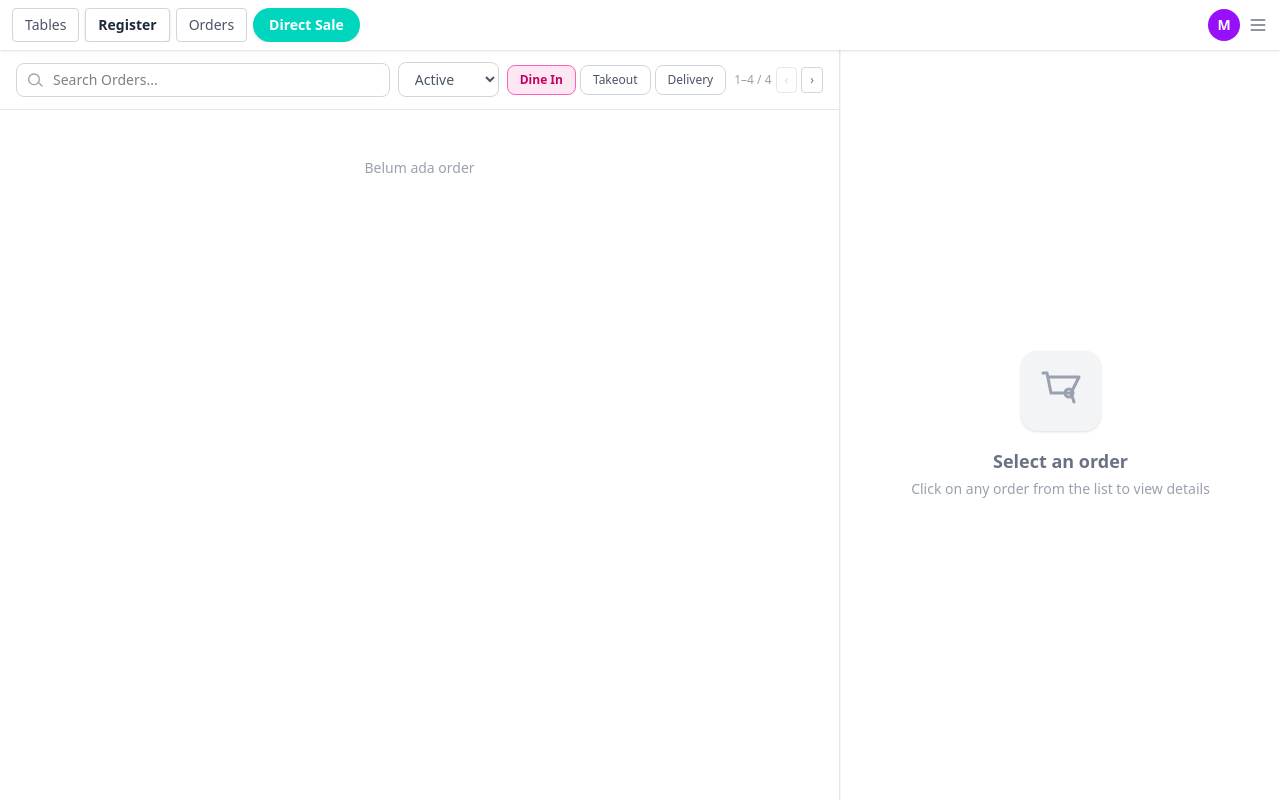
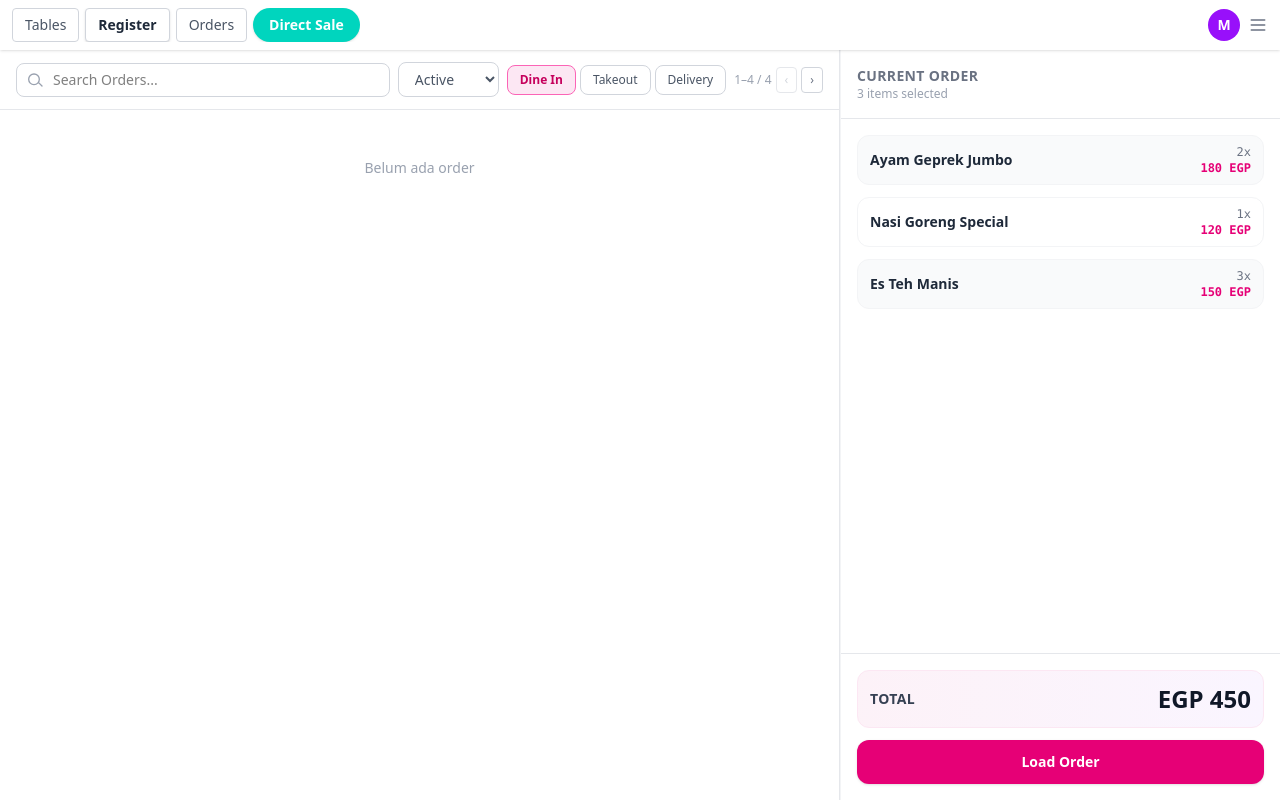
Before and after one commit to lifanwar/django-warung22-pos, a Django app: page /point-off-sales/orders/ in a window 1280 px wide. Run offline with Django 5.2, Linux system fonts and the light colour scheme; data that the repository does not hold is empty; style sheets or scripts are compiled from the project's sources; some libraries are stand-ins or nearby versions.

Commit message:
Add template for handling detail view

```diff
--- a/apps/point_off_sale/templates/point_off_sale/order_list.html
+++ b/apps/point_off_sale/templates/point_off_sale/order_list.html
@@ -93,7 +93,7 @@
   </div>
   <!-- Left Panel End -->
 
-  <!-- ===================== RIGHT PANEL: Empty State ===================== -->
+  {% comment %} <!-- ===================== RIGHT PANEL: Empty State ===================== -->
   <div class="flex flex-col bg-white overflow-hidden border-l border-gray-100">
       <div class="flex flex-col items-center justify-center flex-1 space-y-4 p-8 text-gray-400">
         <div class="w-20 h-20 bg-gray-100 rounded-2xl flex items-center justify-center shadow-sm">
@@ -108,7 +108,8 @@
         </div>
       </div>
     </div>
-    <!-- Right Panel End -->
+    <!-- Right Panel End --> {% endcomment %}
+     {% include "point_off_sale/snippets/order_list/right-panel.html" %}
 
   </div>
 
--- /dev/null
+++ b/apps/point_off_sale/templates/point_off_sale/snippets/order_list/right-panel.html
@@ -0,0 +1,59 @@
+<!-- ===================== RIGHT PANEL: Order Items (Dummy 3 Items) ===================== -->
+<div class="flex flex-col bg-white overflow-hidden border-l border-gray-100">
+  <!-- Header -->
+  <div class="p-4 border-b border-gray-200">
+    <h2 class="text-sm font-semibold text-gray-500 uppercase tracking-wide">Current Order</h2>
+    <p class="text-xs text-gray-400">3 items selected</p>
+  </div>
+
+  <!-- Order Items Grid (3 Dummy Items) -->
+  <div class="flex-1 overflow-y-auto p-4 space-y-3">
+    <!-- Item 1: 2x Ayam Geprek Jumbo -->
+    <div class="grid grid-cols-3 items-center gap-2 py-2 px-3 bg-gray-50 rounded-xl border border-gray-100">
+      <div class="font-semibold text-sm text-gray-800 col-span-2">
+        Ayam Geprek Jumbo
+      </div>
+      <div class="text-right text-xs font-mono">
+        <span class="text-gray-500">2x</span><br>
+        <span class="text-pink-600 font-semibold">180 EGP</span>
+      </div>
+    </div>
+
+    <!-- Item 2: 1x Nasi Goreng Special -->
+    <div class="grid grid-cols-3 items-center gap-2 py-2 px-3 bg-white rounded-xl border border-gray-100 hover:shadow-sm transition">
+      <div class="font-semibold text-sm text-gray-800 col-span-2">
+        Nasi Goreng Special
+      </div>
+      <div class="text-right text-xs font-mono">
+        <span class="text-gray-500">1x</span><br>
+        <span class="text-pink-600 font-semibold">120 EGP</span>
+      </div>
+    </div>
+
+    <!-- Item 3: 3x Es Teh Manis -->
+    <div class="grid grid-cols-3 items-center gap-2 py-2 px-3 bg-gray-50 rounded-xl border border-gray-100">
+      <div class="font-semibold text-sm text-gray-800 col-span-2">
+        Es Teh Manis
+      </div>
+      <div class="text-right text-xs font-mono">
+        <span class="text-gray-500">3x</span><br>
+        <span class="text-pink-600 font-semibold">150 EGP</span>
+      </div>
+    </div>
+  </div>
+
+  <!-- Total & Load Order -->
+  <div class="p-4 space-y-3 border-t border-gray-200">
+    <!-- Total di bawah -->
+    <div class="flex justify-between items-center p-3 bg-gradient-to-r from-pink-50 to-purple-50 rounded-xl border border-pink-100">
+      <span class="text-sm font-semibold text-gray-700 uppercase tracking-wide">Total</span>
+      <span class="text-2xl font-bold text-gray-900">EGP 450</span>
+    </div>
+
+    <!-- Load Order Button -->
+    <button class="w-full bg-pink-600 hover:bg-pink-700 active:bg-pink-800 text-white font-semibold py-3 rounded-xl text-sm transition-all duration-200 shadow-sm hover:shadow-md active:scale-98 touch-manipulation">
+      Load Order
+    </button>
+  </div>
+</div>
+<!-- Right Panel End -->
```
